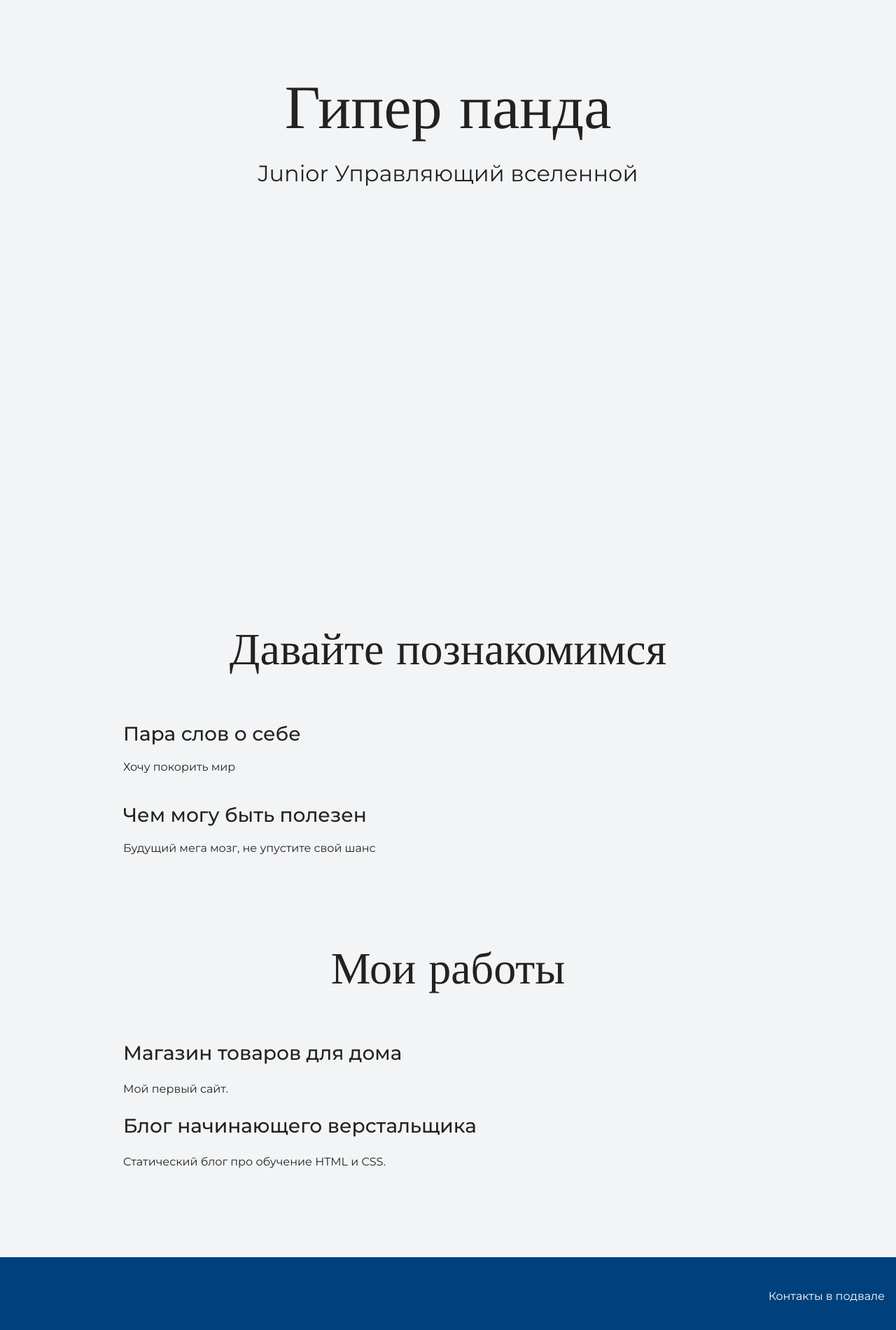
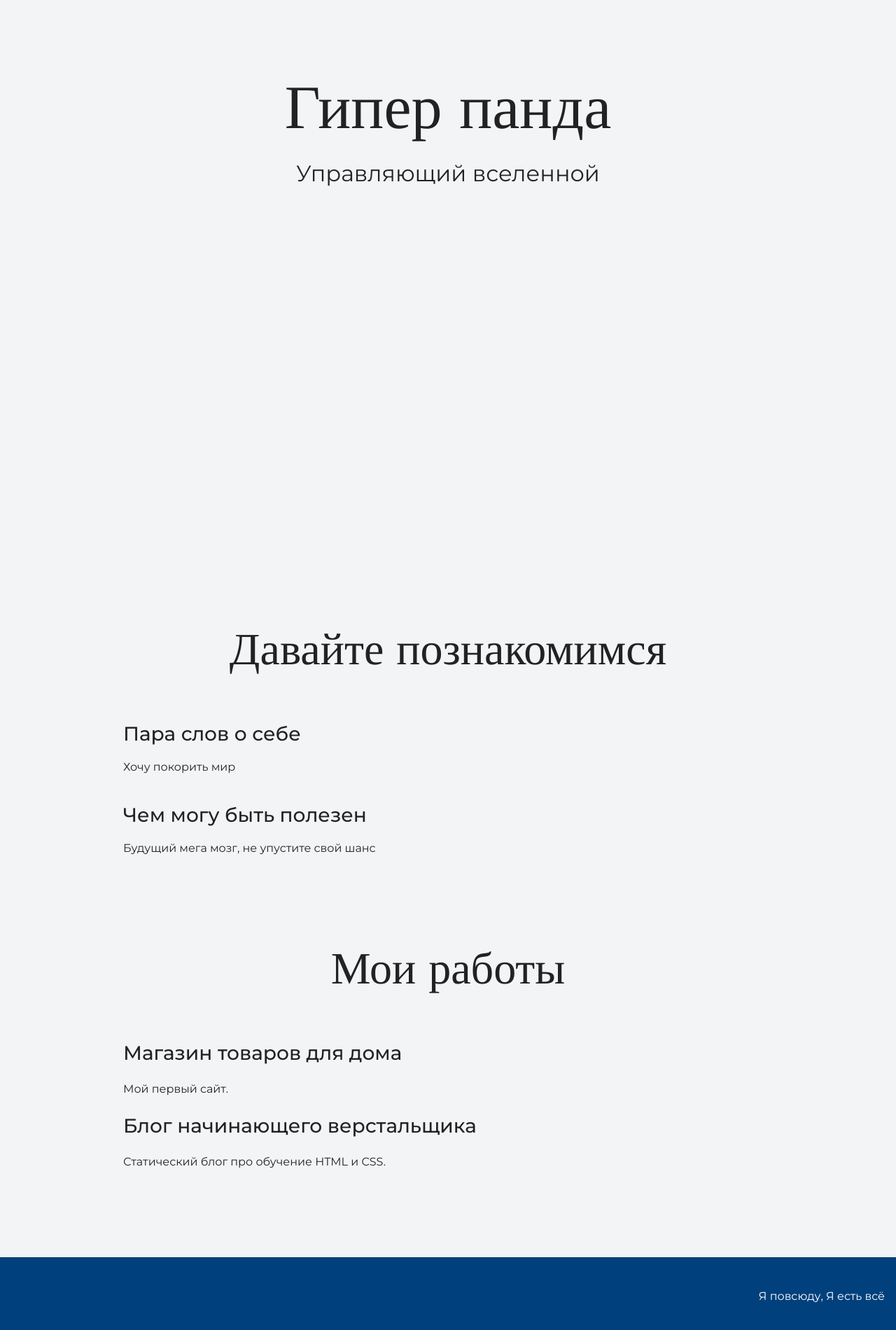
Before and after one commit to PandaVazhik/enter_the_IT, a plain HTML site: page index.html in a window 1280 px wide. Shown: the part 144-2044 px from the top of the page at 70% size. Drawn offline with nearby package versions, Linux system fonts and the light colour scheme.

Commit message:
Правки текста

```diff
--- a/index.html
+++ b/index.html
@@ -16,7 +16,7 @@
     <section class="hero-image">
 <div class="container">
       <h1 class="heading">Гипер панда</h1>
-      <p>Junior Управляющий вселенной</p>
+      <p>Управляющий вселенной</p>
 </div>
     </section>
 
@@ -44,7 +44,7 @@
 
     <footer class="page-footer">
 <div class="container">
-      Контакты в подвале
+      Я повсюду, Я есть всё
 </div>
     </footer>
   </body>
```
